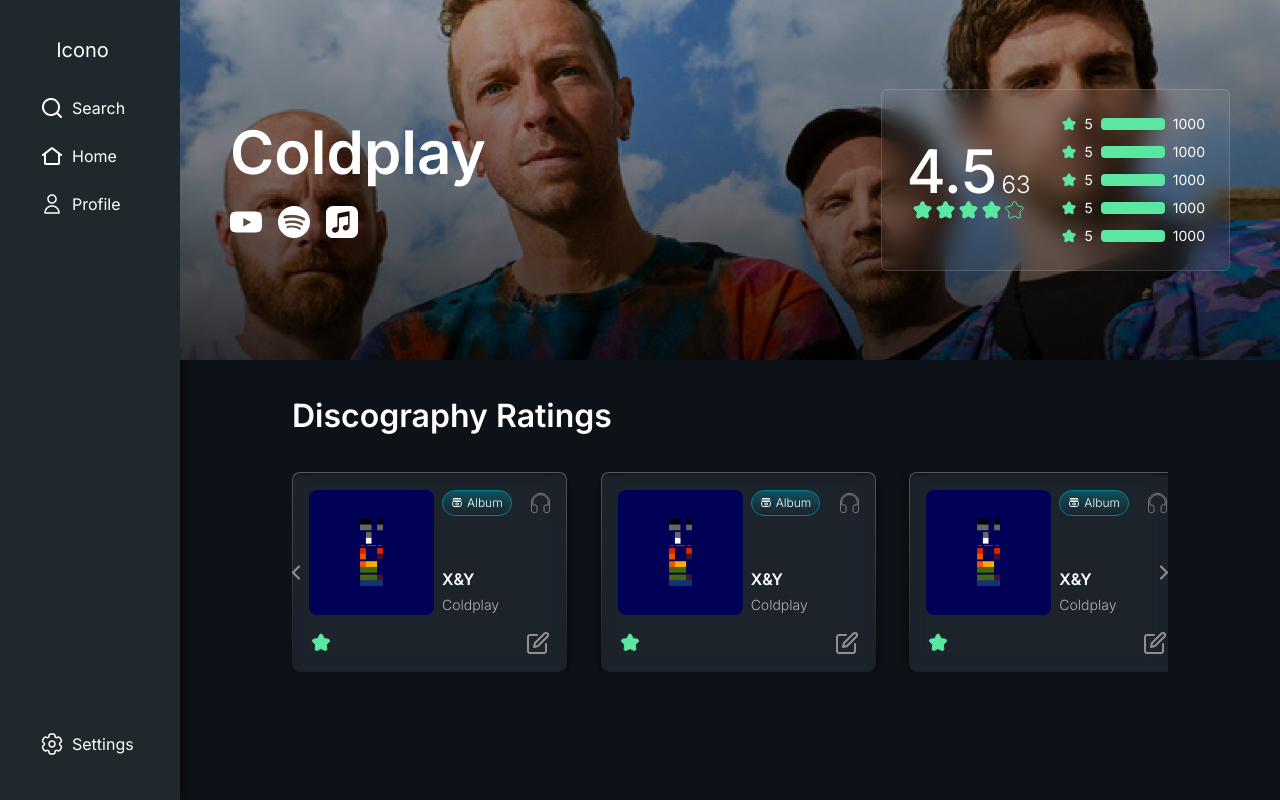
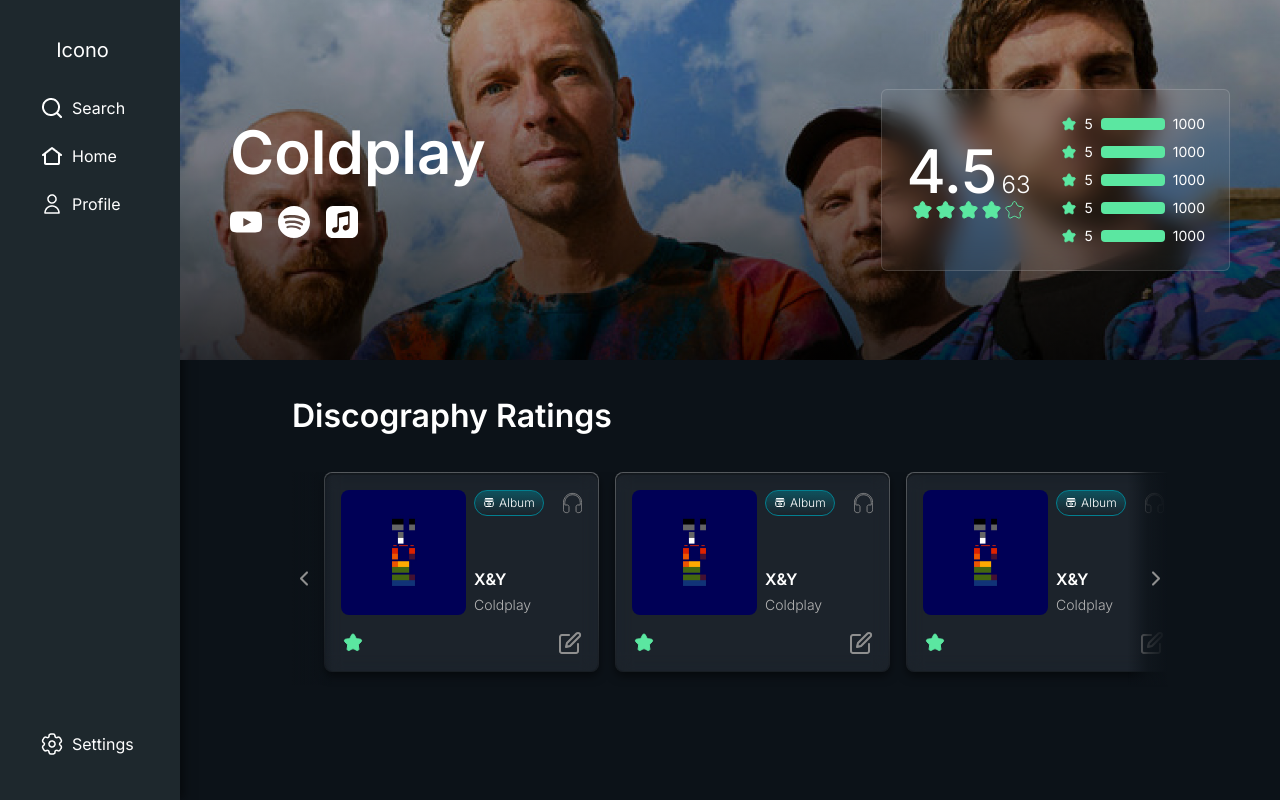
Before and after one commit to cacosat/musicat, a Next.js app in the folder frontend/: page /artist in a window 1280 px wide. Built offline with nearby package versions, Linux system fonts and the light colour scheme.

Commit message:
carrousel components and buttons with gradient backgrounds. Changed the artist carrousel to the component created

```diff
--- a/frontend/app/artist/page.js
+++ b/frontend/app/artist/page.js
@@ -2,8 +2,7 @@
 import Image from 'next/image';
 import RateBlurryCard from "../components/RateBlurryCard";
 import MusicCard from "../components/musicCard";
-import { Swiper, SwiperSlide } from 'swiper/react';
-import 'swiper/css';
+import Carrousel from '../components/carrousel';
 
 export default function Profile() {
     const bannerTestImg = "/Coldplay.jpg"
@@ -62,7 +61,7 @@
 
               {/* Container for the blurry rectangle */}
               <div className="flex flex-col justify-center h-full"> {/* Adjusted padding for alignment */}
-              <RateBlurryCard rating={4.5} smallNumber={63} additionalNumber={5} anotherNumber={1000} />
+                <RateBlurryCard rating={4.5} smallNumber={63} additionalNumber={5} anotherNumber={1000} />
               </div>
             </div>
           </div>
@@ -70,43 +69,16 @@
 
           <div className="w-full flex flex-col items-start text-start py-8 px-28"> {/* Ajustado para alinear a la izquierda */}
             <p className="font-semibold text-[32px] text-white mb-8">Discography Ratings</p> {/* Aumenta el margen inferior */}
+            <Carrousel>
+              <MusicCard type='album' />
+              <MusicCard type='album' />
+              <MusicCard type='album' />
+              <MusicCard type='album' />
+              <MusicCard type='album' />
+              <MusicCard type='album' />
+            </Carrousel>
+          </div>
 
-            {/* Contenedor del carrusel y flechas */}
-            <div className="relative w-full flex items-center px-0">
-
-            {/* Left arrow svg */}
-              <div className="absolute left-0 z-10  cursor-pointer">
-                <svg width="8" height="15" viewBox="0 0 8 15" fill="none" xmlns="http://www.w3.org/2000/svg">
-                  <path d="M7.70711 2.20711C8.09763 1.81658 8.09763 1.18342 7.70711 0.792893C7.31658 0.402369 6.68342 0.402369 6.29289 0.792893L0.292893 6.79289C-0.0976317 7.18342 -0.0976318 7.81658 0.292893 8.20711L6.29289 14.2071C6.68342 14.5976 7.31658 14.5976 7.70711 14.2071C8.09763 13.8166 8.09763 13.1834 7.70711 12.7929L2.41421 7.5L7.70711 2.20711Z" fill="#B3B3B3"/>
-                  <path d="M7.70711 2.20711C8.09763 1.81658 8.09763 1.18342 7.70711 0.792893C7.31658 0.402369 6.68342 0.402369 6.29289 0.792893L0.292893 6.79289C-0.0976317 7.18342 -0.0976318 7.81658 0.292893 8.20711L6.29289 14.2071C6.68342 14.5976 7.31658 14.5976 7.70711 14.2071C8.09763 13.8166 8.09763 13.1834 7.70711 12.7929L2.41421 7.5L7.70711 2.20711Z" fill="black" fill-opacity="0.2"/>
-                </svg>
-              </div>
-
-
-            <Swiper
-              spaceBetween={50}
-              slidesPerView={3}
-              onSlideChange={() => console.log('slide change')}
-              onSwiper={(swiper) => console.log(swiper)}
-              className="w-full"
-            >
-              <SwiperSlide><MusicCard type='album' /></SwiperSlide>
-              <SwiperSlide><MusicCard type='album' /></SwiperSlide>
-              <SwiperSlide><MusicCard type='album' /></SwiperSlide>
-              <SwiperSlide><MusicCard type='album' /></SwiperSlide>
-              <SwiperSlide><MusicCard type='album' /></SwiperSlide>
-              <SwiperSlide><MusicCard type='album' /></SwiperSlide>
-            </Swiper>
-
-              {/* Right arrow svg */}
-          <div className="absolute right-0 z-10 cursor-pointer">
-            <svg width="8" height="15" viewBox="0 0 8 15" fill="none" xmlns="http://www.w3.org/2000/svg">
-              <path d="M0.292893 12.7929C-0.0976312 13.1834 -0.0976311 13.8166 0.292893 14.2071C0.683417 14.5976 1.31658 14.5976 1.70711 14.2071L7.70711 8.20711C8.09763 7.81658 8.09763 7.18342 7.70711 6.79289L1.70711 0.792892C1.31658 0.402368 0.683417 0.402369 0.292893 0.792892C-0.0976317 1.18342 -0.0976317 1.81658 0.292893 2.20711L5.58579 7.5L0.292893 12.7929Z" fill="#B3B3B3"/>
-              <path d="M0.292893 12.7929C-0.0976312 13.1834 -0.0976311 13.8166 0.292893 14.2071C0.683417 14.5976 1.31658 14.5976 1.70711 14.2071L7.70711 8.20711C8.09763 7.81658 8.09763 7.18342 7.70711 6.79289L1.70711 0.792892C1.31658 0.402368 0.683417 0.402369 0.292893 0.792892C-0.0976317 1.18342 -0.0976317 1.81658 0.292893 2.20711L5.58579 7.5L0.292893 12.7929Z" fill="black" fill-opacity="0.2"/>
-              </svg>
-          </div>
-        </div>
-      </div>
     </main>
   );
 }
--- /dev/null
+++ b/frontend/app/components/carrousel.jsx
@@ -0,0 +1,18 @@
+import React from "react";
+
+export default function Carrousel({ children }) {
+
+    return (
+        <div className="w-full relative flex place-items-center gap-2">
+            <button className="absolute top-0 z-10 h-[95%] min-w-10 bg-gradient-to-l from-transparent via-background/75 to-background flex items-center justify-start">
+                <img src="/leftArrow.svg" alt="left arrow"  />
+            </button>
+            <div className="max-w-[950px] flex gap-4 h-56 overflow-x-scroll scrollbar-thin scrollbar-track-transparent scrollbar-thumb-cards px-8">
+                {children}
+            </div>
+            <button className="absolute top-0 right-0 z-10 h-[95%] min-w-10 bg-gradient-to-r from-transparent via-background/75 to-background flex items-center justify-end">
+                <img src="/rightArrow.svg" alt="left arrow"  />
+            </button>
+        </div>
+    )
+}
--- a/frontend/app/page.js
+++ b/frontend/app/page.js
@@ -6,6 +6,7 @@
 import Ratings from "./components/Ratings";
 import MusicCard from "./components/musicCard";
 import ListHeader from "./components/listHeader";
+import Carrousel from "./components/carrousel";
 
 export default function Home() {
 
@@ -17,16 +18,14 @@
           </div>
           <div className="w-full flex flex-col gap-8 text-start py-8">
             <p className=" font-semibold text-[32px] text-white">Recommended</p>
-            {/* Following should be small card component */}
-            <div className="flex justify-center">
-              <div className="max-w-[900px] flex gap-4 h-56 overflow-x-scroll scrollbar-thin scrollbar-track-transparent scrollbar-thumb-cards ">
-                <MusicCard type='song' />
-                <MusicCard type='artist' />
-                <MusicCard type='album' />
-                <MusicCard type='album' />
-                <MusicCard type='album' />
-              </div>
-            </div>
+            {/* scroll div */}
+            <Carrousel>
+              <MusicCard type='song' />
+              <MusicCard type='artist' />
+              <MusicCard type='album' />
+              <MusicCard type='album' />
+              <MusicCard type='album' />
+            </Carrousel>
           </div>
           <div className="w-full flex flex-col gap-4 text-start py-8">
             <p className=" font-semibold text-[32px] text-white">Top 10 / Trends</p>
```
Also changed, not shown: frontend/public/leftArrow.svg (added), frontend/public/rightArrow.svg (added).
